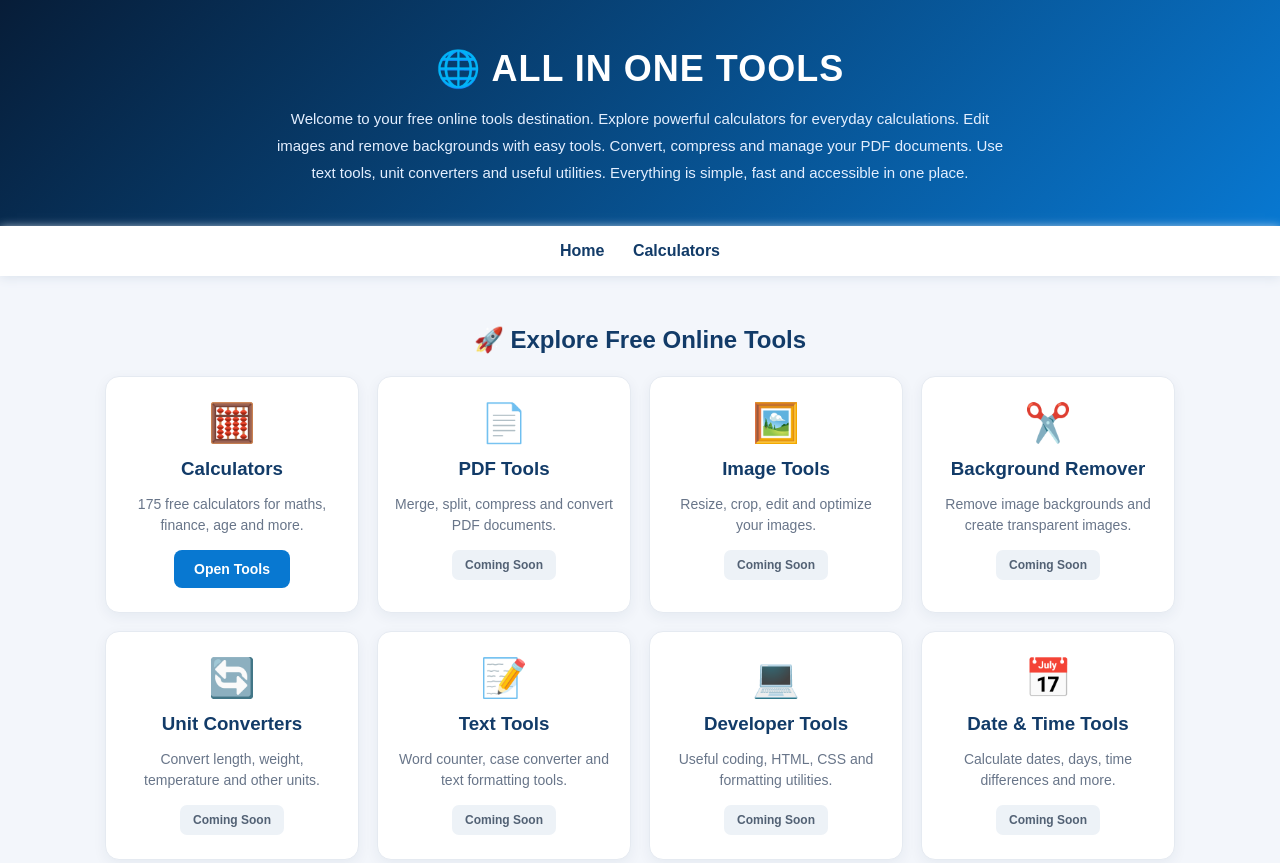
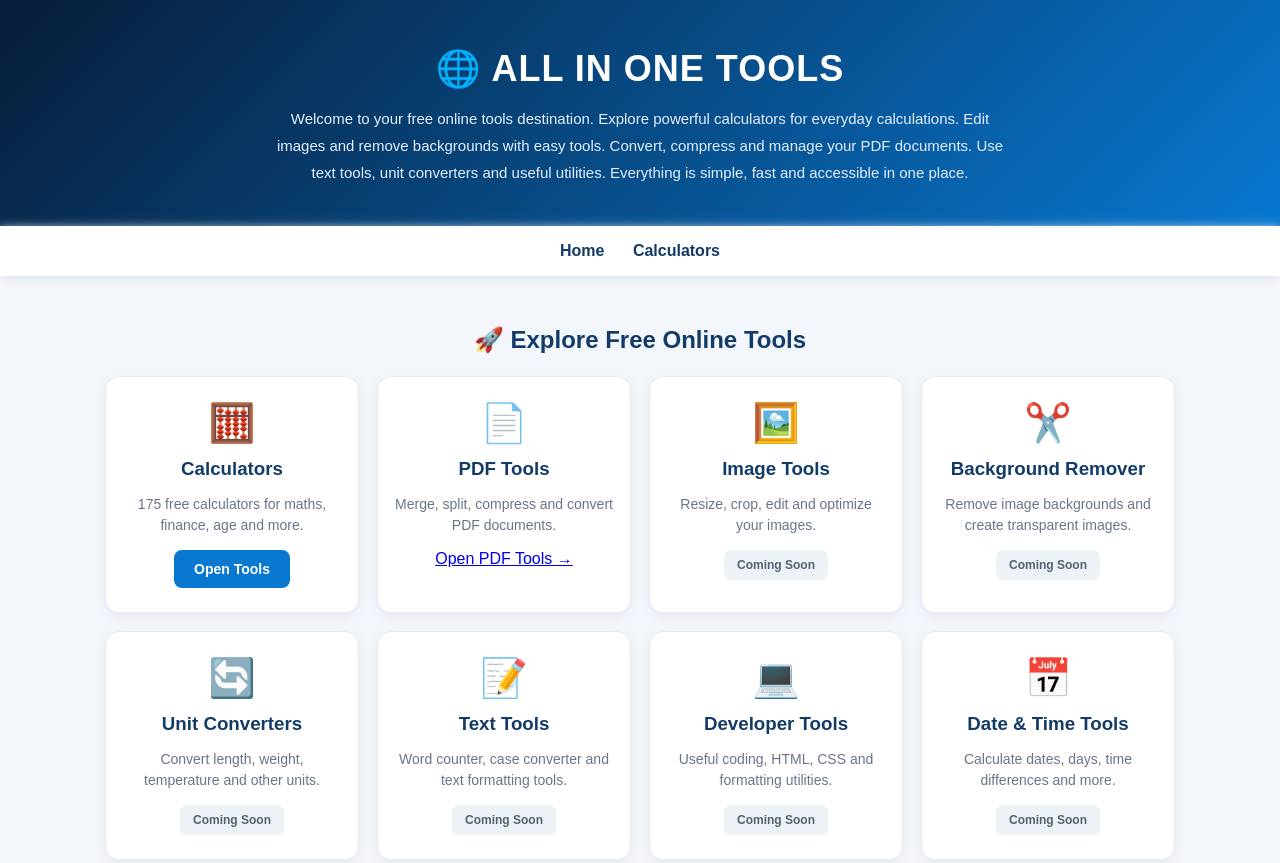
Before and after one commit to Azhar-12345/My-website, a plain HTML site: page index.html in a window 1280 px wide. Shown: the top 863 px of the page. Drawn offline with Linux system fonts and the light colour scheme.

Commit message:
Update index.html

```diff
--- a/index.html
+++ b/index.html
@@ -65,9 +65,8 @@ Everything is simple, fast and accessible in one place.
 <div class="icon">📄</div>
 <h3>PDF Tools</h3>
 <p>Merge, split, compress and convert PDF documents.</p>
-<span class="soon">Coming Soon</span>
+<a href="pdf-tools.html" class="tool-btn">Open PDF Tools →</a>
 </div>
-
 <div class="card">
 <div class="icon">🖼️</div>
 <h3>Image Tools</h3>
```
